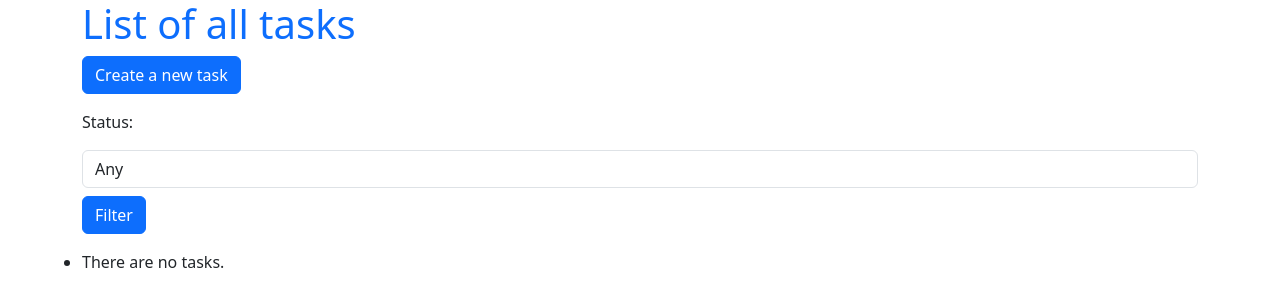
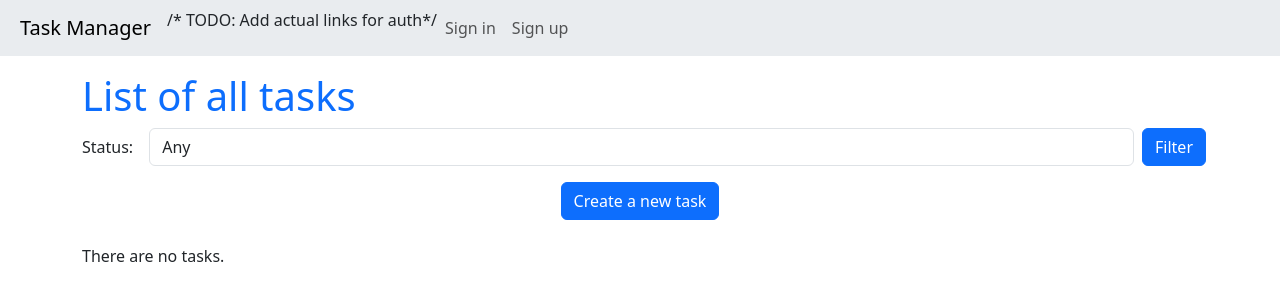
Before and after one commit to sourcery-ai-experiments/trackingtasks, a Django app: page /tasks/ in a window 1280 px wide. Shown: the top 307 px of the page. Run offline with Django 5.2, Linux system fonts and the light colour scheme; data that the repository does not hold is empty.

Commit message:
Style changes

```diff
--- a/project/settings.py
+++ b/project/settings.py
@@ -124,3 +124,7 @@ STATIC_URL = 'static/'
 DEFAULT_AUTO_FIELD = 'django.db.models.BigAutoField'
 
 LOGIN_URL = '/tasks/admin/login'
+STATIC_URL = "static/"
+STATICFILES_DIRS = [
+    BASE_DIR / "static",
+]
--- a/project/urls.py
+++ b/project/urls.py
@@ -17,9 +17,11 @@ Including another URLconf
 from django.contrib import admin
 from django.urls import path, include
 from django.contrib.auth import views as auth_views
+from project.views import MainPageTemplate
 
 urlpatterns = [
+    path('', MainPageTemplate.as_view(), name="main_page"),
     path('tasks/', include('tracker.urls')),
-    path('tasks/admin/', admin.site.urls),
+    path('admin/', admin.site.urls),
     path('accounts/login/', auth_views.LoginView.as_view(), name="login")
 ]
--- /dev/null
+++ b/project/views.py
@@ -0,0 +1,4 @@
+from django.views.generic import TemplateView
+
+class MainPageTemplate(TemplateView):
+    template_name='main_page.html'
--- /dev/null
+++ b/static/center.css
@@ -0,0 +1,5 @@
+.center {
+    margin-left: auto;
+    justify-content: center;
+    text-align: center;
+}
--- a/templates/base.html
+++ b/templates/base.html
@@ -4,10 +4,12 @@
     <meta charset="utf-8">
     <meta name="viewport" content="width=device-width, initial-scale=1">
     <link href="https://cdn.jsdelivr.net/npm/bootstrap@5.3.3/dist/css/bootstrap.min.css" rel="stylesheet" integrity="sha384-QWTKZyjpPEjISv5WaRU9OFeRpok6YctnYmDr5pNlyT2bRjXh0JMhjY6hW+ALEwIH" crossorigin="anonymous">
+    {% block additional_css %}{% endblock additional_css %}
     <title>{% block title %}{% endblock title %}</title>
 </head>
 <body>
-<div class="container">
+{% include 'nav.html' %}
+<div class="container mt-3">
     {% block content %}{% endblock content %}
 </div>
 <script src="https://cdn.jsdelivr.net/npm/bootstrap@5.3.3/dist/js/bootstrap.bundle.min.js" integrity="sha384-YvpcrYf0tY3lHB60NNkmXc5s9fDVZLESaAA55NDzOxhy9GkcIdslK1eN7N6jIeHz" crossorigin="anonymous"></script>
--- /dev/null
+++ b/templates/nav.html
@@ -0,0 +1,29 @@
+<nav class="navbar navbar-expand-lg bg-body-secondary">
+    <a class="navbar-brand" style="margin-left: 1em" href="{% url 'main_page' %}">Task Manager</a>
+    <button class="navbar-toggler" type="button" data-bs-toggle="collapse" data-bs-target="#navbarNav" aria-controls="navbarNav" aria-expanded="false" aria-label="Toggle navigation">
+        <span class="navbar-toggler-icon"></span>
+    </button>
+    <div class="collapse navbar-collapse" id="navbarNav">
+        <ul class="navbar-nav">
+            {% if user.is_authenticated %}
+            <li class="nav-item">
+                <a class="nav-link" href="{% url 'task_list' %}">View tasks</a>
+            </li>
+            <li class="nav-item">
+                <a class="nav-link" href="{% url 'task_list' %}">View projects</a>
+            </li>
+            <li class="nav-item">
+                <a class="nav-link" href="#">Account</a>
+            </li>
+            {% else %}
+            /* TODO: Add actual links for auth*/
+            <li class="nav-item">
+                <a class="nav-link" href="#">Sign in</a>
+            </li>
+            <li class="nav-item">
+                <a class="nav-link" href="#">Sign up</a>
+            </li>
+            {% endif %}
+        </ul>
+    </div>
+</nav>
--- a/templates/tracker/task_list.html
+++ b/templates/tracker/task_list.html
@@ -1,35 +1,42 @@
 {% extends 'base.html' %}
+{% load static %}
 
-{% block title %}List of tasks{% endblock title %}
+{% block title %}Task list{% endblock title %}
+
+{% block additional_css %}
+<link href="{% static 'center.css' %}" rel="stylesheet">
+<link href="{% static 'badges.css' %}" rel="stylesheet">
+{% endblock additional_css %}
 
 {% block content %}
 <h1 class="text-primary">List of all tasks</h1>
-<a class="btn btn-primary" href="{% url 'task_add' %}">Create a new task</a>
 
-<p><form method="get" class="form-inline mb-3">
-    {{form.status.label_tag}}
-    {{form.status}}
-    <button type="submit" class="btn btn-primary mt-2">Filter</button>
-</form></p>
+<div class="form-row">
+    <form method="get" class="row g-3 align-items-center mb-3">
+        <span class="col-auto">{{form.status.label_tag}}</span>
+        <span class="col">{{form.status}}</span>
+        <button type="submit" class="btn btn-primary col-auto">Filter</button>
+    </form>
+</div>
 
-<ul class="list-group">
+<div class="center">
+    <a class="btn btn-primary" href="{% url 'task_add' %}">Create a new task</a>
+</div>
+
+<ul class="list-group mt-4">
     {% for task in tasks %}
-    <li class="list-group-items">
+    <li class="list-group-item d-flex justify-content-between align-items-center">
         <div>
-            <a href="{% url 'task_detail' task.pk %}">{{task.title}}</a>
-            <span class="badge badge-primary">{{task.status}}</span>
-            <span class="badge badge-secondary">{{task.priority}}</span>
-            {% if task.urgency %}
-            <span class="badge badge-secondary">{{task.urgency}}</span>
-            {% endif %}
+            <a href="{% url 'task_detail' task.pk %}">{{ task.title }}</a>
+            <span class="badge badge-primary">{{ task.status }}</span>|<span class="badge badge-secondary">{{ task.priority }}</span>
         </div>
-        <form method="post" action="{% url 'task_complete' task.pk %}">
+        <form action="{% url 'task_complete' task.pk %}" method="post">
             {% csrf_token %}
             <button type="submit" class="btn btn-warning btn-sm">Complete</button>
         </form>
     </li>
     {% empty %}
-    <li class="list-group-items">There are no tasks.</li>
+    There are no tasks.
     {% endfor %}
 </ul>
 {% endblock content %}
--- a/tracker/forms.py
+++ b/tracker/forms.py
@@ -11,6 +11,7 @@ class TaskForm(forms.ModelForm):
         for field in self.fields:
             self.fields[field].widget.attrs.update({"class": "form-control"})
 
+
 class TaskFilterForm(forms.Form):
     STATUS_CHOICES = [
         ("", "Any"),
@@ -22,5 +23,5 @@ class TaskFilterForm(forms.Form):
     status = forms.ChoiceField(choices=STATUS_CHOICES, required=False, label="Status")
 
     def __init__(self, *args, **kwargs):
-        super(TaskFilterForm, self).__init__(*args, **kwargs)
-        self.fields["status"].widget.attrs.update({"class": "form-control mt-3"})
+        super().__init__(*args, **kwargs)
+        self.fields["status"].widget.attrs.update({"class": "form-control"})
--- a/tracker/mixins.py
+++ b/tracker/mixins.py
@@ -1,6 +1,6 @@
 from django.core.exceptions import PermissionDenied
 
-class UserIsOwnerMixin(object):
+class UserIsOwnerMixin():
     def dispatch(self, request, *args, **kwargs):
         instance = self.get_object()
         if instance.creator != self.request.user:
--- a/tracker/models.py
+++ b/tracker/models.py
@@ -32,4 +32,4 @@ class Task(models.Model):
 
 
     def __str__(self):
-        return self.title
+        return str(self.title)
--- /dev/null
+++ b/tracker/static/badges.css
@@ -0,0 +1,7 @@
+.badge-primary {
+    color:rgb(77, 77, 189)
+}
+
+.badge-secondary {
+    color: rgb(131, 129, 148);
+}
--- /dev/null
+++ b/tracker/static/task_detail.css
@@ -0,0 +1,3 @@
+.btn-ex {
+    min-width: 60%;
+}
--- a/tracker/views.py
+++ b/tracker/views.py
@@ -1,4 +1,3 @@
-from django.db.models.query import QuerySet
 from django.views.generic import ListView, DetailView, CreateView, View, UpdateView, DeleteView
 from django.contrib.auth.mixins import LoginRequiredMixin
 from django.urls import reverse_lazy
@@ -44,7 +43,7 @@ class TaskCreate(LoginRequiredMixin, CreateView):
 
 
 class TaskCompleteView(LoginRequiredMixin, UserIsOwnerMixin, View):
-    def post(self, request, *args, **kwargs):
+    def post(self, _request, *args, **kwargs):
         task = self.get_object()
         task.status = "done"
         task.save()
```
Also changed, not shown: static/main_page.css (added, +13 -0 lines), templates/main_page.html (added, +30 -0 lines), templates/tracker/task_delete_confirmation.html (+12 -2 lines), templates/tracker/task_detail.html (+28 -14 lines).
